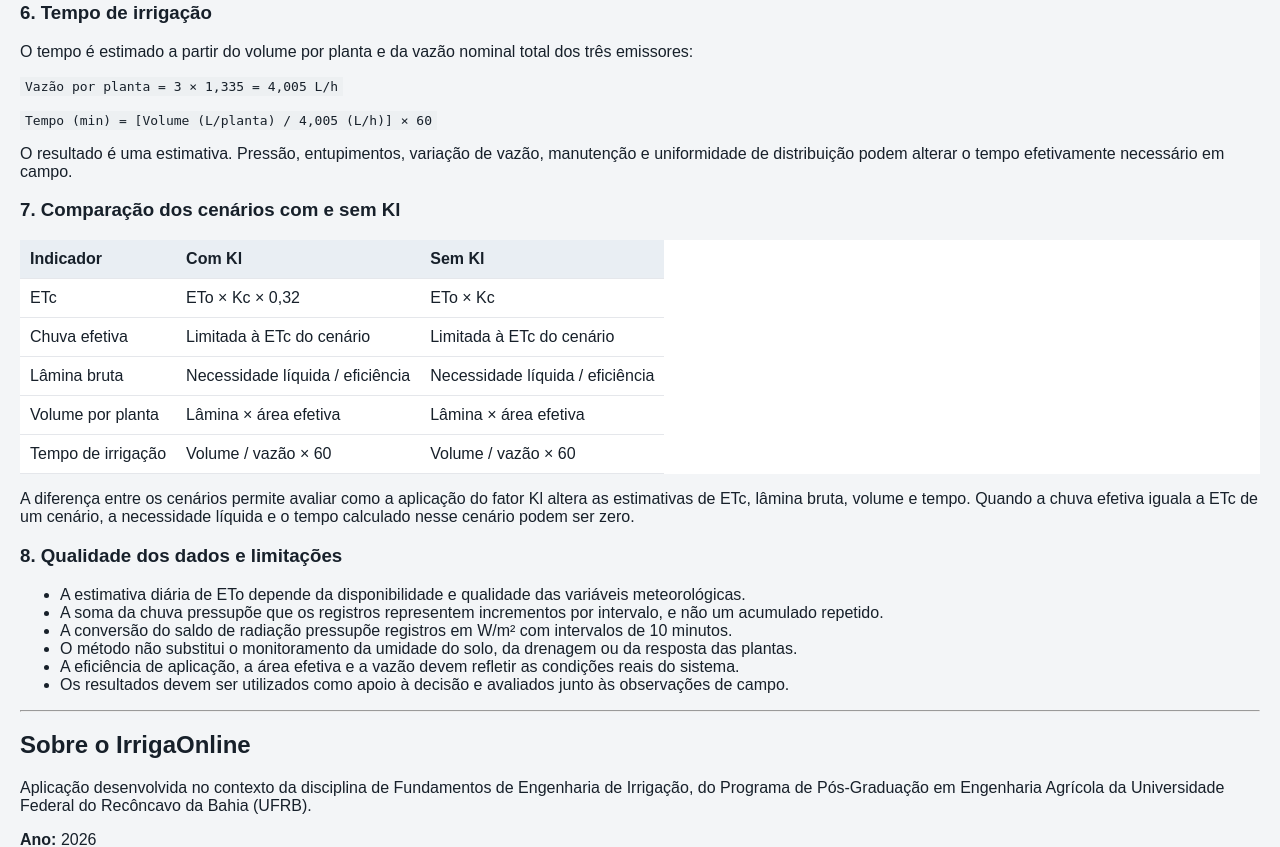
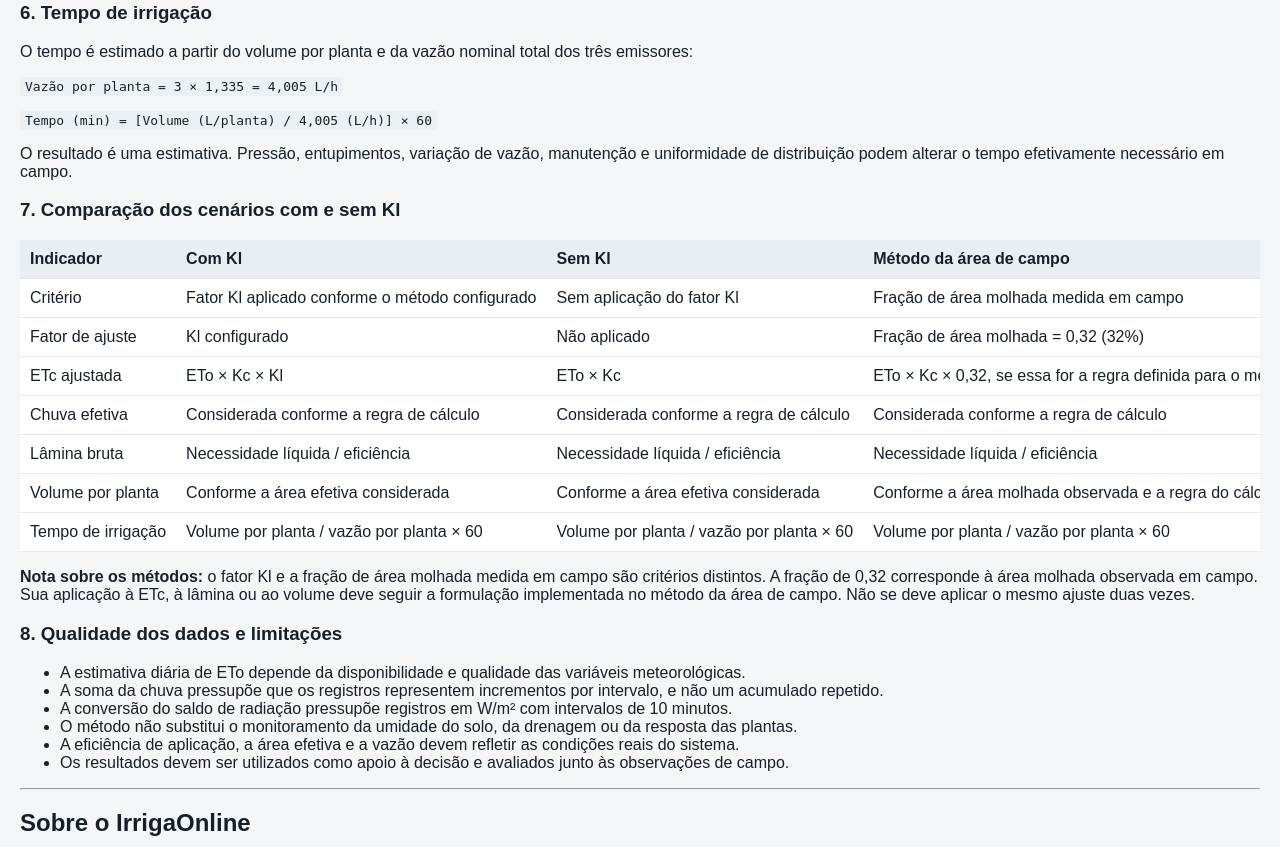
Before and after one commit to jeanbross85-cmyk/IrrigaOnline, a FastAPI app: template app/templates/configuracoes.html in a window 1280 px wide. Shown: the part 2093-2940 px from the top of the page. Run offline with FastAPI, Linux system fonts and the light colour scheme; the template is opened without the code that fills it, so the values that code supplies are empty; some libraries are stand-ins or nearby versions.

Commit message:
Inclui método da área de campo na comparação

```diff
--- a/app/templates/configuracoes.html
+++ b/app/templates/configuracoes.html
@@ -205,44 +205,64 @@
 
 <h3>7. Comparação dos cenários com e sem Kl</h3>
 
+
 <table>
     <tr>
         <th>Indicador</th>
         <th>Com Kl</th>
         <th>Sem Kl</th>
+        <th>Método da área de campo</th>
     </tr>
     <tr>
-        <td>ETc</td>
-        <td>ETo × Kc × 0,32</td>
+        <td>Critério</td>
+        <td>Fator Kl aplicado conforme o método configurado</td>
+        <td>Sem aplicação do fator Kl</td>
+        <td>Fração de área molhada medida em campo</td>
+    </tr>
+    <tr>
+        <td>Fator de ajuste</td>
+        <td>Kl configurado</td>
+        <td>Não aplicado</td>
+        <td>Fração de área molhada = 0,32 (32%)</td>
+    </tr>
+    <tr>
+        <td>ETc ajustada</td>
+        <td>ETo × Kc × Kl</td>
         <td>ETo × Kc</td>
+        <td>ETo × Kc × 0,32, se essa for a regra definida para o método</td>
     </tr>
     <tr>
         <td>Chuva efetiva</td>
-        <td>Limitada à ETc do cenário</td>
-        <td>Limitada à ETc do cenário</td>
+        <td>Considerada conforme a regra de cálculo</td>
+        <td>Considerada conforme a regra de cálculo</td>
+        <td>Considerada conforme a regra de cálculo</td>
     </tr>
     <tr>
         <td>Lâmina bruta</td>
         <td>Necessidade líquida / eficiência</td>
         <td>Necessidade líquida / eficiência</td>
+        <td>Necessidade líquida / eficiência</td>
     </tr>
     <tr>
         <td>Volume por planta</td>
-        <td>Lâmina × área efetiva</td>
-        <td>Lâmina × área efetiva</td>
+        <td>Conforme a área efetiva considerada</td>
+        <td>Conforme a área efetiva considerada</td>
+        <td>Conforme a área molhada observada e a regra do cálculo</td>
     </tr>
     <tr>
         <td>Tempo de irrigação</td>
-        <td>Volume / vazão × 60</td>
-        <td>Volume / vazão × 60</td>
+        <td>Volume por planta / vazão por planta × 60</td>
+        <td>Volume por planta / vazão por planta × 60</td>
+        <td>Volume por planta / vazão por planta × 60</td>
     </tr>
 </table>
 
 <p>
-    A diferença entre os cenários permite avaliar como a aplicação do fator Kl
-    altera as estimativas de ETc, lâmina bruta, volume e tempo. Quando a chuva
-    efetiva iguala a ETc de um cenário, a necessidade líquida e o tempo calculado
-    nesse cenário podem ser zero.
+    <strong>Nota sobre os métodos:</strong> o fator Kl e a fração de área
+    molhada medida em campo são critérios distintos. A fração de 0,32
+    corresponde à área molhada observada em campo. Sua aplicação à ETc,
+    à lâmina ou ao volume deve seguir a formulação implementada no método
+    da área de campo. Não se deve aplicar o mesmo ajuste duas vezes.
 </p>
 
 <h3>8. Qualidade dos dados e limitações</h3>
```
